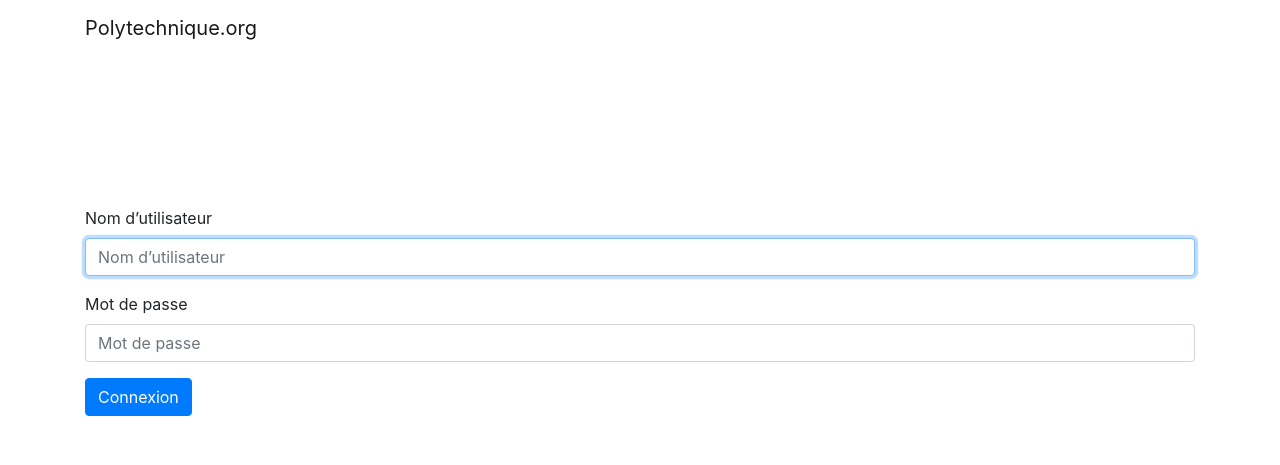
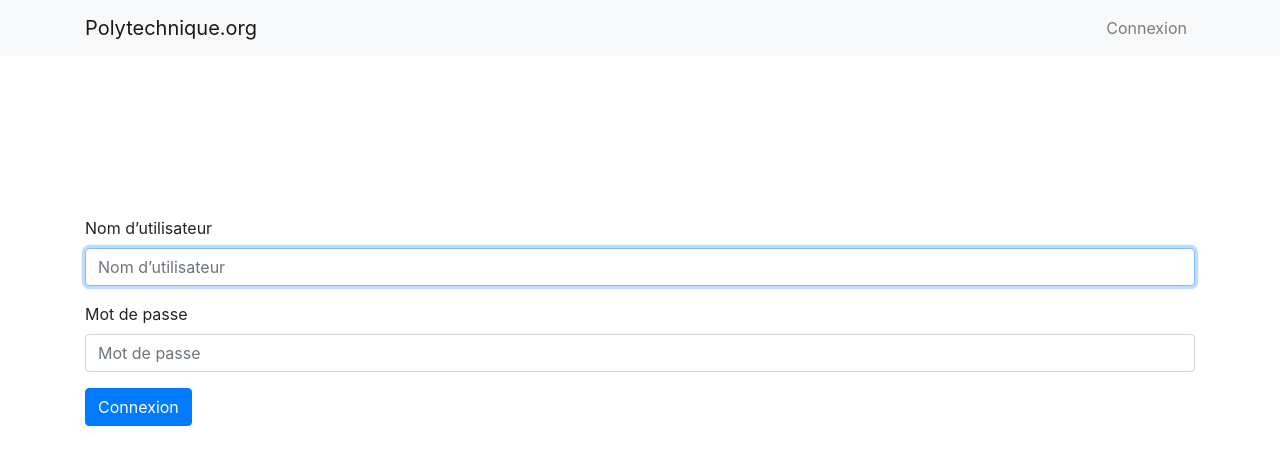
Before and after one commit to Polytechnique-org/xorgauth, a Django app: page /accounts/login/ in a window 1280 px wide. Shown: the top 465 px of the page. Run offline with Django 3.2, Linux system fonts and the light colour scheme; some libraries are stand-ins or nearby versions.

Commit message:
Rework navbar design

```diff
--- a/xorgauth/templates/base.html
+++ b/xorgauth/templates/base.html
@@ -15,20 +15,23 @@
 
 </head>
 <body>
-    <nav class="navbar navbar-fixed-top navbar-light bg-faded">
+    <nav class="navbar navbar-fixed-top navbar-light bg-light navbar-expand-lg">
         <div class="container">
-            <a class="navbar-brand m-b-0">{% trans 'Polytechnique.org' %}</a>
-            {% block login-nav-button %}
+            <div class="navbar-header">
+                <a class="navbar-brand m-b-0">{% trans 'Polytechnique.org' %}</a>
+            </div>
+            <ul  class="nav navbar-nav navbar-right">
             {% if user.is_authenticated %}
-                <p class="navbar-right">{{ user.fullname }} <a href="{% url 'logout' %}">{% trans 'Log out' %}</a></p>
+            <li class="nav-item active"><a class="nav-link" href="{% url 'profile' %}">{{ user.fullname }}</a></li>
+            <li class="nav-item"><a class="nav-link" href="{% url 'logout' %}">{% trans 'Log out' %}</a></li>
             {% else %}
-                <a class="navbar-button navbar-right" href="{% url 'login' %}">{% trans 'Log in' %}</a>
+            <li class="nav-item"><a class="nav-link" href="{% url 'login' %}">{% trans 'Log in' %}</a></li>
             {% endif %}
-            {% endblock %}
+            </ul>
         </div>
     </nav>
 
-    <div class="container" style="margin-top: 150px;">
+    <div class="container" style="margin-top: 10em;">
     {% block content %}{% endblock %}
     </div>
 
--- a/xorgauth/templates/registration/login.html
+++ b/xorgauth/templates/registration/login.html
@@ -1,7 +1,6 @@
 {% extends "base.html" %}
 {% load bootstrap4 i18n %}
 
-{% block login-nav-button %}{% endblock %}
 {% block content %}
 
 <form method="post" action="{% url 'login' %}" class="form">
```
